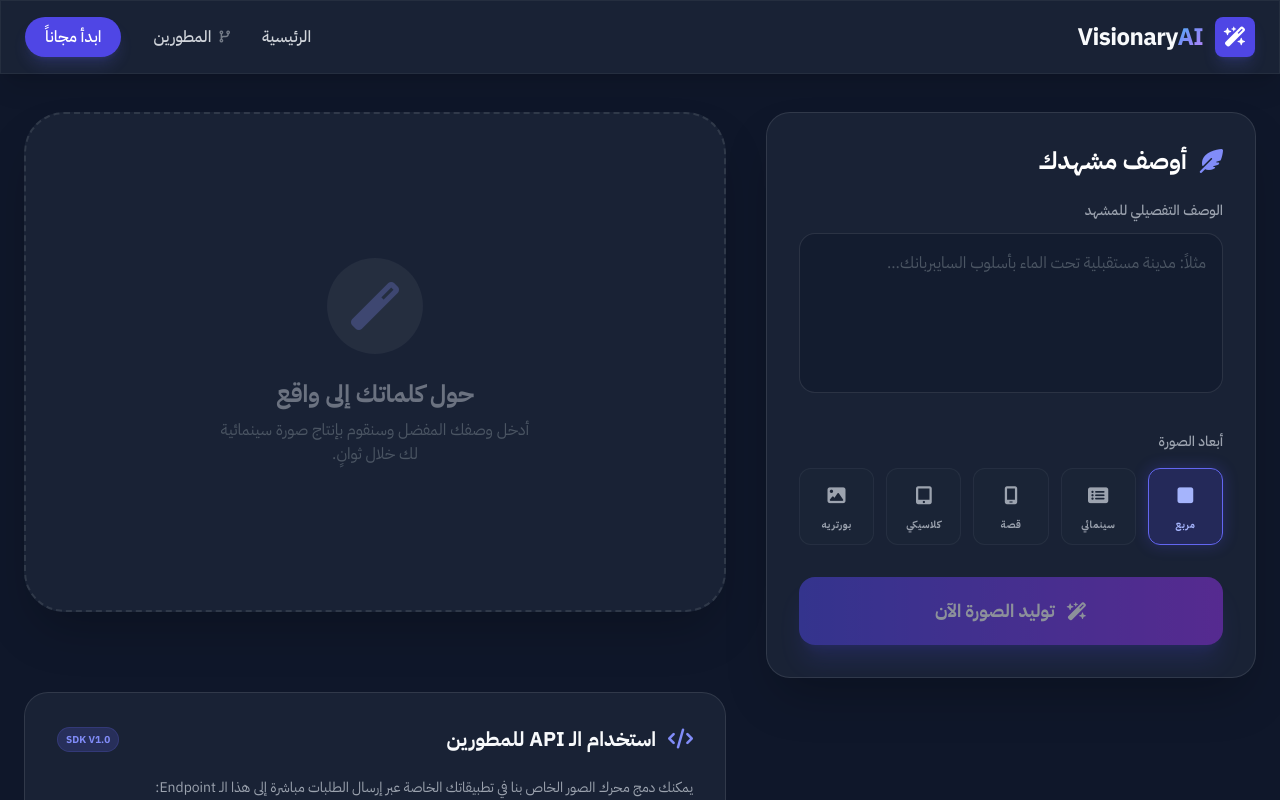
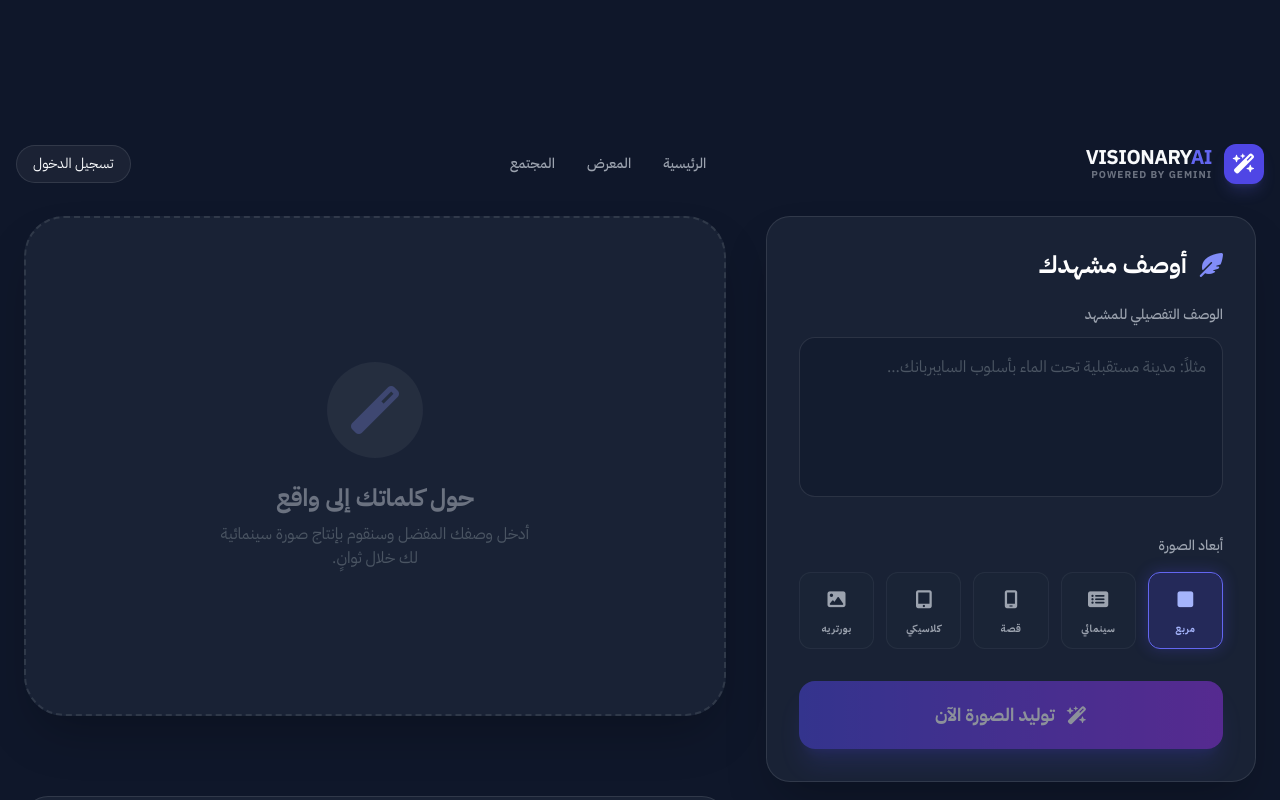
Before and after one commit to AljokerAlmsri/VisionaryAI, a React (Vite) app: page / in a window 1280 px wide. Shown: the top 800 px of the page. Built offline with nearby package versions, Linux system fonts and the light colour scheme.

Commit message:
Update Header.tsx

```diff
--- a/components/Header.tsx
+++ b/components/Header.tsx
@@ -3,30 +3,24 @@ import React from 'react';
 
 const Header: React.FC = () => {
   return (
-    <header className="fixed top-0 left-0 right-0 z-50 glass-card px-6 py-4 shadow-xl border-b border-white/5">
-      <div className="max-w-7xl mx-auto flex justify-between items-center">
-        <div className="flex items-center space-x-3 space-x-reverse">
-          <div className="w-10 h-10 bg-indigo-600 rounded-lg flex items-center justify-center shadow-lg shadow-indigo-500/20">
-            <i className="fas fa-wand-magic-sparkles text-white text-xl"></i>
-          </div>
-          <h1 className="text-2xl font-bold tracking-tight">
-            Visionary<span className="gradient-text">AI</span>
-          </h1>
+    <header className="py-8 px-4 flex justify-between items-center max-w-7xl mx-auto">
+      <div className="flex items-center gap-3">
+        <div className="w-10 h-10 bg-indigo-600 rounded-xl flex items-center justify-center shadow-lg shadow-indigo-500/20">
+          <i className="fas fa-wand-magic-sparkles text-white text-xl"></i>
         </div>
-
-        <nav className="hidden md:flex items-center space-x-8 space-x-reverse">
-          <a href="#" className="text-gray-300 hover:text-white transition-colors font-medium">الرئيسية</a>
-          <a href="#api-section" className="text-gray-300 hover:text-white transition-colors font-medium flex items-center gap-2">
-            <i className="fas fa-code-branch text-xs opacity-50"></i>
-            المطورين
-          </a>
-          <button className="px-5 py-2 bg-indigo-600 hover:bg-indigo-700 text-white rounded-full font-medium transition-all transform hover:scale-105 shadow-lg shadow-indigo-500/20">
-            ابدأ مجاناً
-          </button>
-        </nav>
-
-        <button className="md:hidden text-2xl text-gray-300">
-          <i className="fas fa-bars"></i>
+        <div>
+          <h1 className="text-xl font-black tracking-tight leading-none">VISIONARY<span className="text-indigo-500">AI</span></h1>
+          <p className="text-[10px] text-gray-500 uppercase tracking-widest font-bold">Powered by Gemini</p>
+        </div>
+      </div>
+      <nav className="hidden md:flex gap-8 text-sm font-medium text-gray-400">
+        <a href="#" className="hover:text-white transition-colors">الرئيسية</a>
+        <a href="#" className="hover:text-white transition-colors">المعرض</a>
+        <a href="#" className="hover:text-white transition-colors">المجتمع</a>
+      </nav>
+      <div className="flex items-center gap-4">
+        <button className="text-sm bg-white/5 hover:bg-white/10 px-4 py-2 rounded-full transition-all border border-white/10">
+          تسجيل الدخول
         </button>
       </div>
     </header>
```
